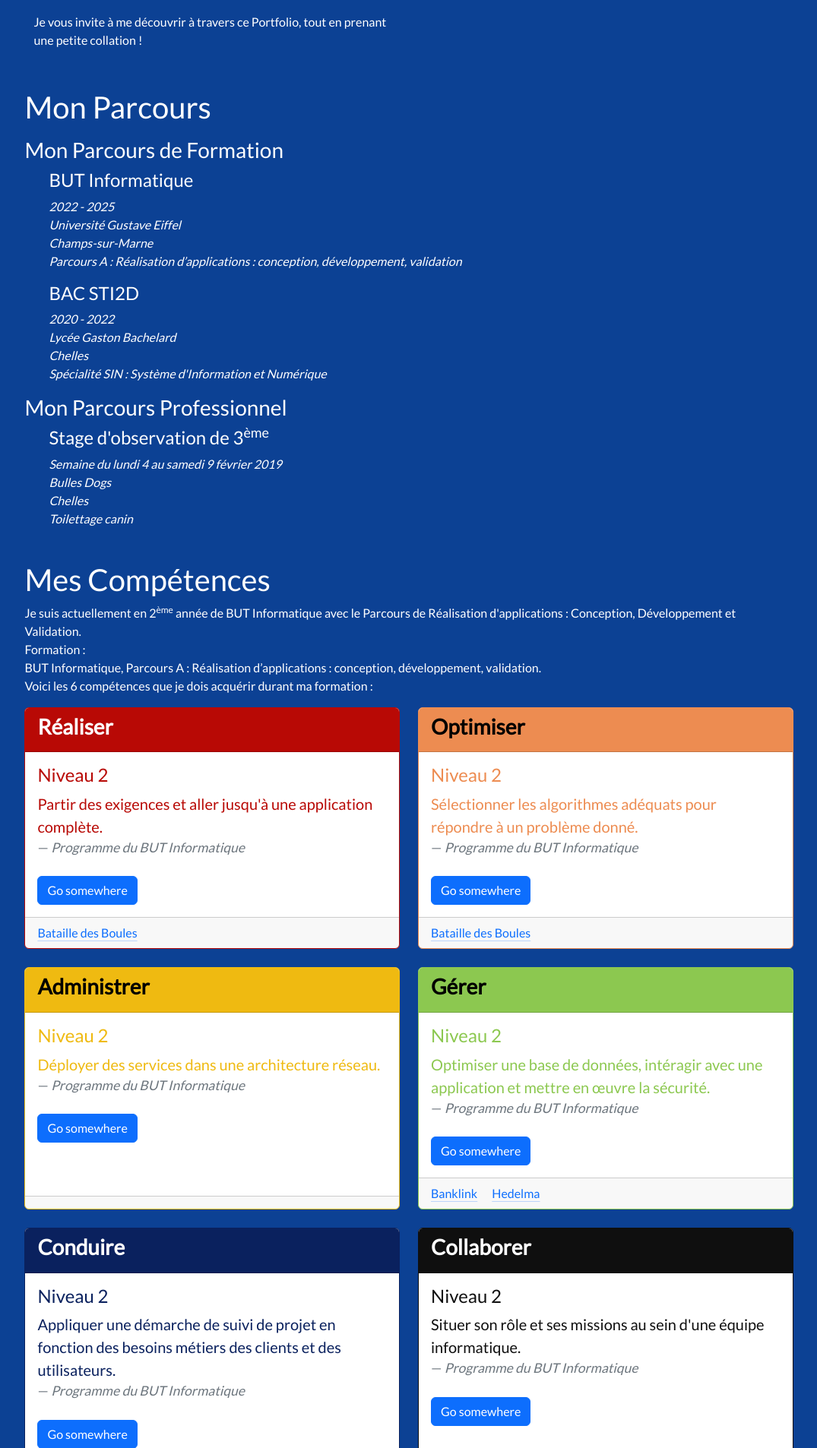
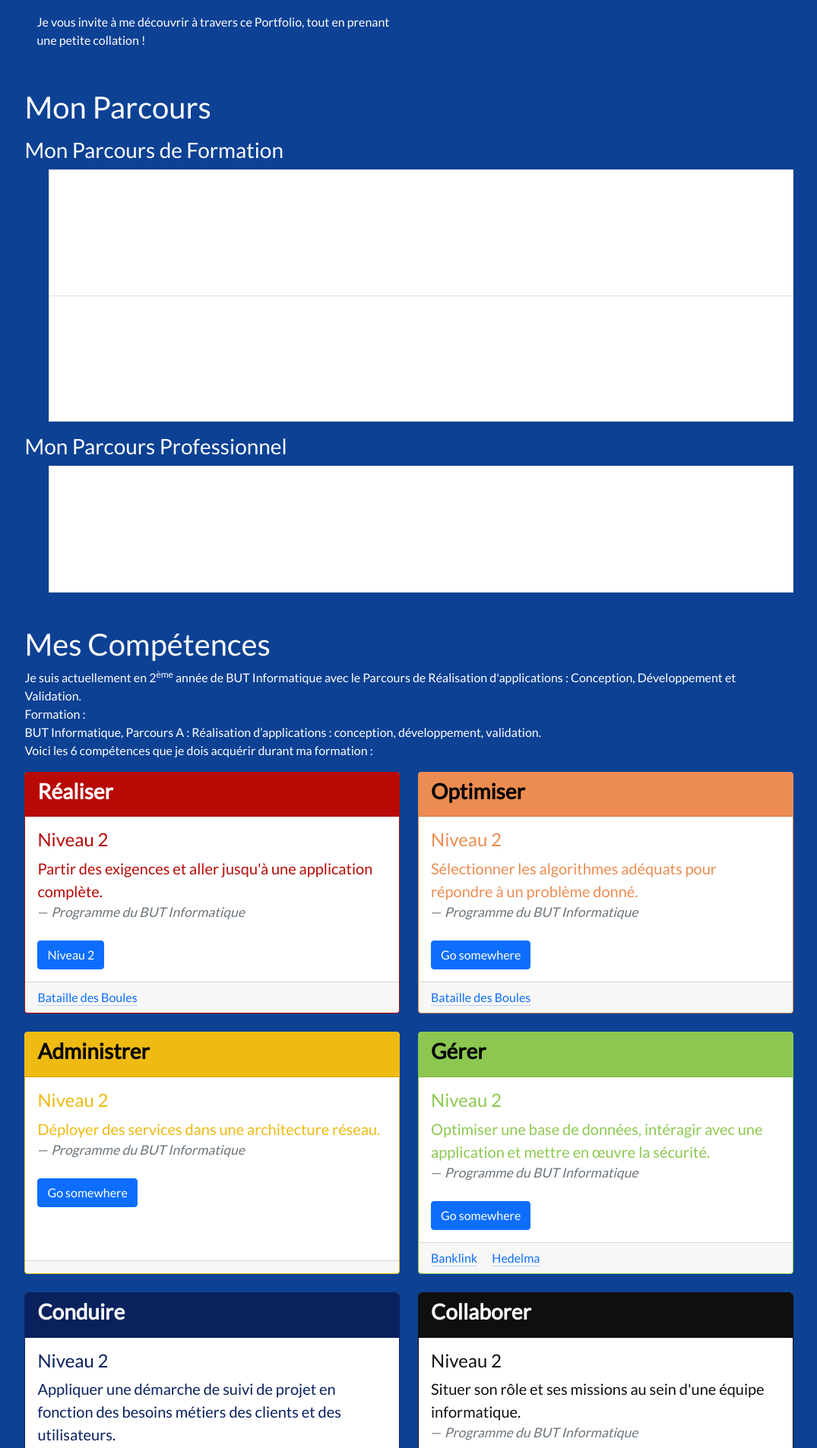
Before and after one commit to cedric-mc/cedric-mc.github.io, a PHP site: page / in a window 1280 px wide. Shown: the part 866-2772 px from the top of the page at 76% size, without its empty margins (102-1177 px from the left). Run offline with PHP 8.4, Linux system fonts and the light colour scheme; some libraries are stand-ins or nearby versions.

Commit message:
Mise à jour du style et des classes de fond

```diff
--- a/index.php
+++ b/index.php
@@ -21,7 +21,7 @@
         <!-- Balises link -->
     </head>
 
-    <body class="full-page">
+    <body class="background">
         <div id="arrow-container" style="display: none;">
             <svg class="arrow" xmlns="http://www.w3.org/2000/svg" viewBox="0 0 100.000000 100.000000">
                 <g transform="translate(0.000000,100.000000) scale(0.100000,-0.100000)" stroke="none">
@@ -196,7 +196,7 @@
                                     <br>
                                     <div class="row">
                                         <div class="col">
-                                            <a href="#" class="btn btn-primary">Go somewhere</a>
+                                            <button type="button" class="btn btn-primary" data-bs-toggle="modal" data-bs-target="#realiserN2Modal" data-bs-whatever="@mdo">Niveau 2</button>
                                         </div>
                                     </div>
                                 </div>
@@ -288,7 +288,7 @@
                                     <br>
                                     <div class="row">
                                         <div class="col">
-                                            <a href="#" class="btn btn-primary">Go somewhere</a>
+                                            <button type="button" class="btn btn-primary" data-bs-toggle="modal" data-bs-target="#conduireModal">Niveau 2</button>
                                         </div>
                                     </div>
                                 </div>
@@ -332,6 +332,45 @@
                 <p>
                     Dans cette section, vous trouverez les projets que j'ai réalisés. Vous pourrez consulter le code source <img class="p-img" src="img/code.png" alt="Code Icon" title="Code Icon"> et la documentation <img class="p-img" src="img/documentation.png" alt="Documentation Icon" title="Documentation Icon"> de chaque projet.
                 </p>
+                <div class="projet-container" id="semonkey">
+                    <div class="project-item">
+                        <h3 class="title-project">Semonkey, Jeu en ligne à un ou plusieurs joueurs</h3>
+                        <h4 class="project-title">HTML, CSS, PHP, SQL, JS, C, Java, TypeScript, React</h4>
+                        <p>
+                            Site :&ensp;
+                            <a href="http://perso-etudiant.u-pem.fr/~mariyaconsta02/Semonkey/" target="_blank">
+                                <img class="p-img" src="img/code.png" alt="Code Icon">
+                            </a>
+                            <!--<br>
+                            Documentation :&ensp;
+                            <a href="https://cedric-mc.github.io/Banklink" target="_blank">
+                                <img class="p-img" src="img/documentation.png" alt="Documentation Icon">
+                            </a>-->
+                        </p>
+                        <div id="carouselSemonkey" class="carousel" data-bs-ride="carousel">
+                            <div class="carousel-indicators">
+                                <button type="button" data-bs-target="#carouselSemonkey" data-bs-slide-to="0" class="active" aria-current="true" aria-label="Slide 1"></button>
+                                <button type="button" data-bs-target="#carouselSemonkey" data-bs-slide-to="1" aria-label="Slide 2"></button>
+                            </div>
+                            <div class="carousel-inner">
+                                <div class="carousel-item active">
+                                    <img src="img/projects/SEMONKEY1.png" class="d-block w-100" alt="Semonkey 1">
+                                </div>
+                                <div class="carousel-item">
+                                    <img src="img/projects/SEMONKEY2.png" class="d-block w-100" alt="Semonkey 2">
+                                </div>
+                            </div>
+                            <button class="carousel-control-prev" type="button" data-bs-target="#carouselSemonkey" data-bs-slide="prev">
+                                <span class="carousel-control-prev-icon" aria-hidden="true"></span>
+                                <span class="visually-hidden">Previous</span>
+                            </button>
+                            <button class="carousel-control-next" type="button" data-bs-target="#carouselSemonkey" data-bs-slide="next">
+                                <span class="carousel-control-next-icon" aria-hidden="true"></span>
+                                <span class="visually-hidden">Next</span>
+                            </button>
+                        </div>
+                    </div>
+                </div>
                 <div class="project-container" id="banklink">
                     <div class="project-item">
                         <h3 class="title-project">Banklink, Portail Web de Gestion de paiements par carte bancaire</h3>
@@ -669,6 +708,7 @@
                 </div>
             </div>
         </footer>
+        <?php include("modals.php"); ?>
         <!-- Footer -->
         <!-- Scripts -->
         <script src="https://cdn.jsdelivr.net/npm/bootstrap@5.3.0-alpha3/dist/js/bootstrap.bundle.min.js"></script>
--- a/mentions-legales.php
+++ b/mentions-legales.php
@@ -71,7 +71,7 @@ if ($lang == 'eng') {
     </head>
 
 
-    <body class="full-page">
+    <body class="background">
         <!-- Navbar, Navigation -->
         <nav class="navbar sticky-top navbar-expand-lg navbar-light">
             <div class="container-fluid">
--- a/modals.php
+++ b/modals.php
@@ -0,0 +1,51 @@
+<html lang="fr">
+    <head>
+        <meta charset="UTF-8">
+        <title>Modals</title>
+        <link rel="stylesheet" href="https://stackpath.bootstrapcdn.com/bootstrap/5.0.0-alpha1/css/bootstrap.min.css">
+        <script src="https://code.jquery.com/jquery-3.5.1.min.js"></script>
+        <script src="https://stackpath.bootstrapcdn.com/bootstrap/5.0.0-alpha1/js/bootstrap.min.js"></script>
+    </head>
+
+    <body>
+        <div class="modal fade" id="realiserN2Modal" tabindex="-1" aria-labelledby="realiserN2ModalLabel" aria-hidden="true">
+            <div class="modal-dialog">
+                <div class="modal-content bg-light text-dark">
+                    <div class="modal-header">
+                        <h1 class="modal-title fs-5" id="realiserN2ModalLabel">Niveau 2</h1>
+                        <button type="button" class="btn-close" data-bs-dismiss="modal" aria-label="Close"></button>
+                    </div>
+                    <div class="modal-body">
+                        Partir des exigences et aller jusqu'à une application complète.
+                        <br>
+                        <ul>
+                            <li>Élaborer et implémenter les spécifications fonctionnelles et non fonctionnelles à partir des exigences.</li>
+                            <li>Appliquer des principes d'accessibilité et d'ergonomie.</li>
+                            <li>Adopter de bonnes pratiques de conception et de programmation.</li>
+                            <li>Vérifier et valider la qualité de l'application par les tests.</li>
+                        </ul>
+                    </div>
+                    <div class="modal-footer">
+                        <button type="button" class="btn btn-secondary" data-bs-dismiss="modal">Close</button>
+                    </div>
+                </div>
+            </div>
+        </div>
+        <div class="modal fade" id="conduireModal" tabindex="-1" aria-labelledby="conduireModalLabel" aria-hidden="true">
+            <div class="modal-dialog">
+                <div class="modal-content bg-light text-dark">
+                    <div class="modal-header">
+                        <h1 class="modal-title fs-5" id="conduireModalLabel">Niveau 2</h1>
+                        <button type="button" class="btn-close" data-bs-dismiss="modal" aria-label="Close"></button>
+                    </div>
+                    <div class="modal-body">
+
+                    </div>
+                    <div class="modal-footer">
+                        <button type="button" class="btn btn-secondary" data-bs-dismiss="modal">Close</button>
+                    </div>
+                </div>
+            </div>
+        </div>
+    </body>
+</html>
--- a/style/style.css
+++ b/style/style.css
@@ -160,7 +160,7 @@ footer .container .row div form div label {
     transition: opacity 0.3s ease;
 }
 
-.full-page {
+.background {
     /* overflow-x: hidden; */
     color: #fff;
     /* background-color: rgba(13, 110, 253, var(--bs-bg-opacity, 1)); */
```
